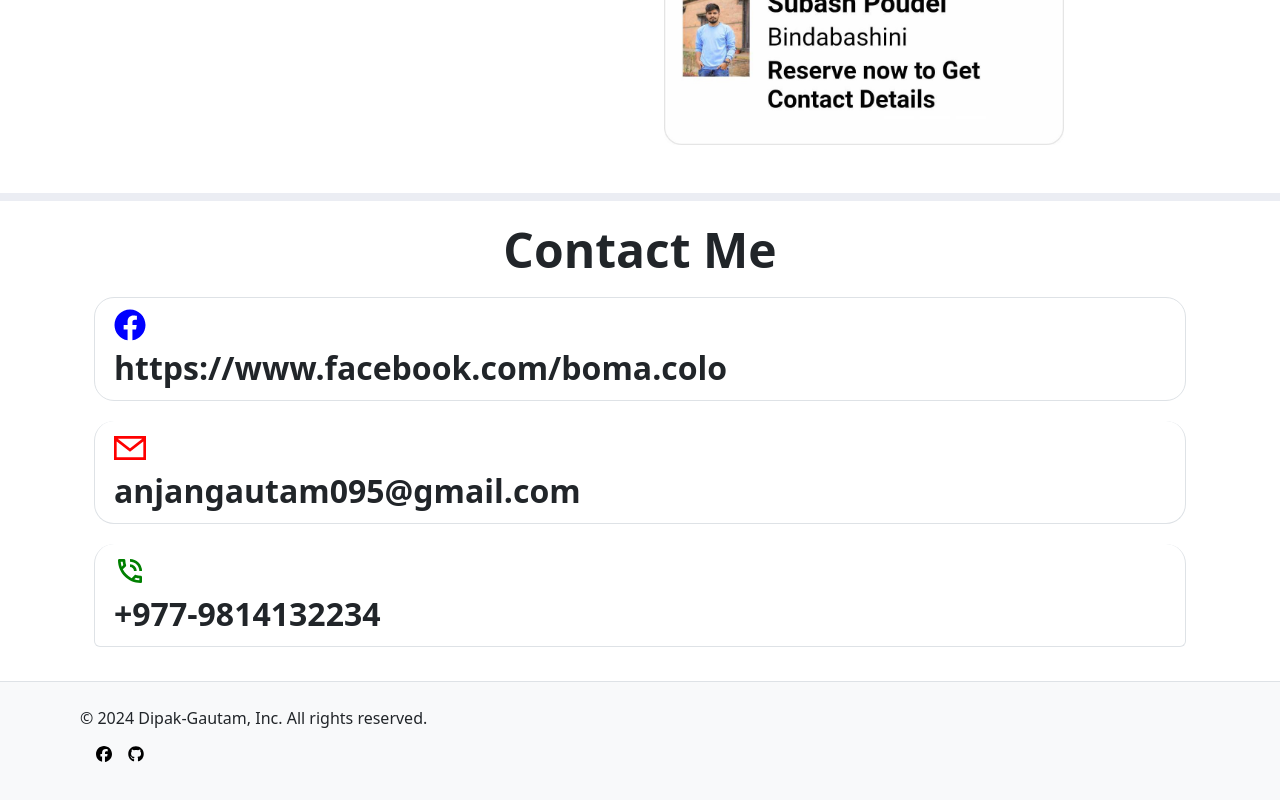
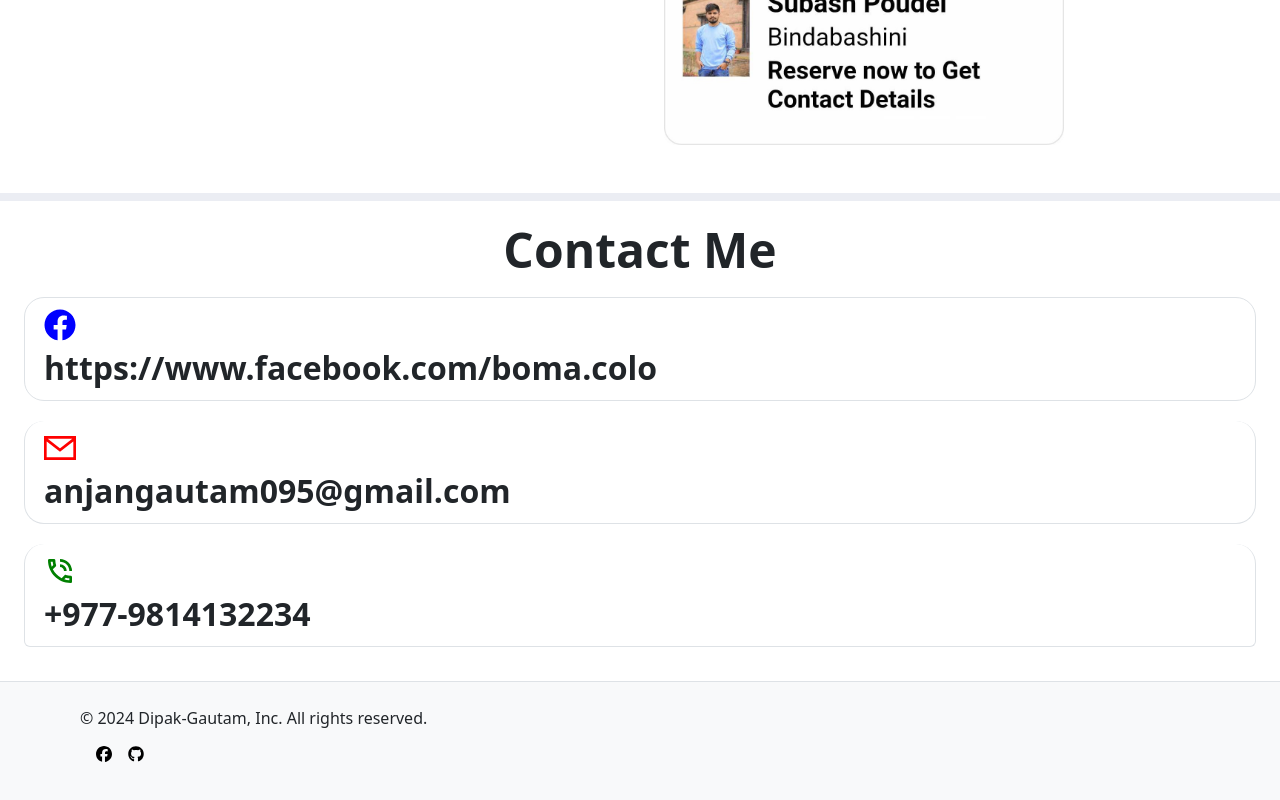
Before and after one commit to Dipak-Gautam/PortFolio, a React (Vite) app: page / in a window 1280 px wide. Shown: the part 3836-4636 px from the top of the page. Built offline with nearby package versions, Linux system fonts and the light colour scheme.

Commit message:
chore: code cleanup

```diff
--- a/src/App.jsx
+++ b/src/App.jsx
@@ -14,13 +14,13 @@ function App() {
     setDisplayHome(mode);
   };
   return (
-    <>
+    <div>
       <NewNavbar handleMode={handleMode} />
       {displayHome === "home" && <Home />}
       {displayHome === "project" && <MainProjects />}
       {displayHome === "about" && <About />}
       <Footer />
-    </>
+    </div>
   );
 }
 
--- a/src/components/Contactme2.jsx
+++ b/src/components/Contactme2.jsx
@@ -5,7 +5,7 @@ import { MdOutlinePhoneInTalk } from "react-icons/md";
 
 const Contactme2 = () => {
   return (
-    <div className="list-group container col-xxl-8 px-4">
+    <div className="list-group  col-xxl-8 px-4">
       <h2 className="expheading">Contact Me</h2>
       <a
         href="https://www.facebook.com/boma.colo"
```
